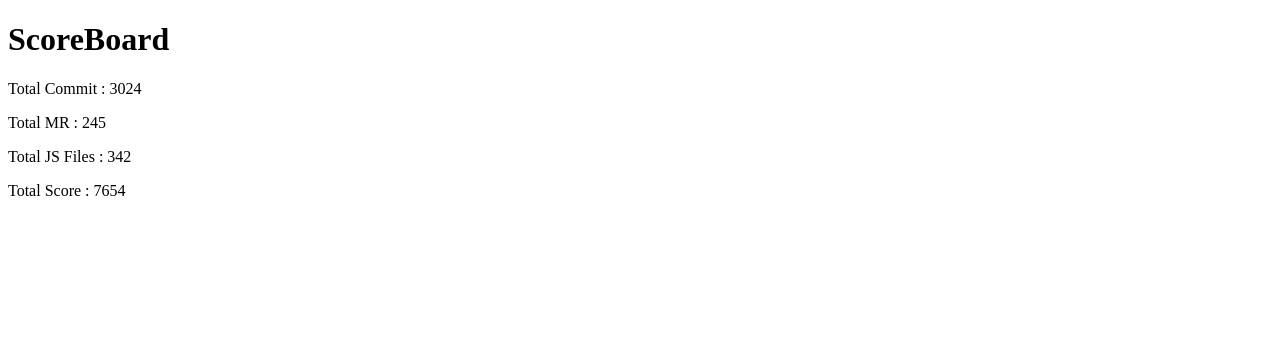
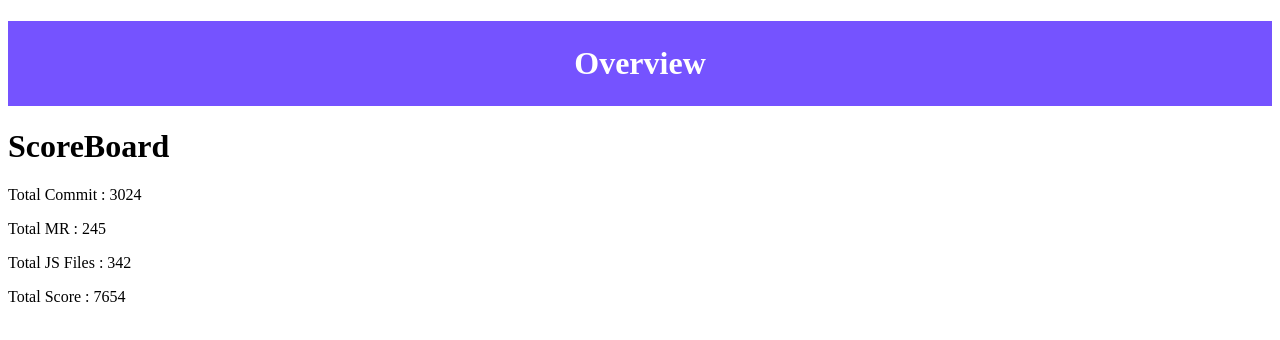
Before and after one commit to MooyGhul/GitlabAnalyzer, a React (Create React App) app in the folder frontend/: page / in a window 1280 px wide. Shown: the top 340 px of the page. Built offline with nearby package versions, Linux system fonts and the light colour scheme.

Commit message:
Add a header component with css

```diff
--- a/frontend/package.json
+++ b/frontend/package.json
@@ -34,5 +34,8 @@
       "last 1 firefox version",
       "last 1 safari version"
     ]
+  },
+  "devDependencies": {
+    "css-loader": "^5.0.1"
   }
 }
--- a/frontend/src/App.js
+++ b/frontend/src/App.js
@@ -1,12 +1,15 @@
 import React, { useState, useEffect } from 'react';
 import ScoreBoard from './components/ScoreBoard';
 import { Student } from './mockInfo';
-
+import Header from './components/Header';
 
 function App() {
 
   return (
     <div>
+      <Header
+        pageTitle="Overview"
+      />
 
       <ScoreBoard
         totalCommit={Student.totalCommit}
--- /dev/null
+++ b/frontend/src/components/Header.js
@@ -0,0 +1,8 @@
+import React from 'react';
+import styles from "../style/header.module.css"
+
+const Header = (pageTitle) => {
+    return <h1 className={styles.header}>{pageTitle.pageTitle}</h1>
+}
+
+export default Header;
--- /dev/null
+++ b/frontend/src/style/header.module.css
@@ -0,0 +1,7 @@
+
+.header {
+    color: white;
+    background-color: #7553FF;
+    padding: 3vh;
+    text-align: center;
+}
```
Also changed, not shown: 1 other file (tests, documents, lock files or other folders).
